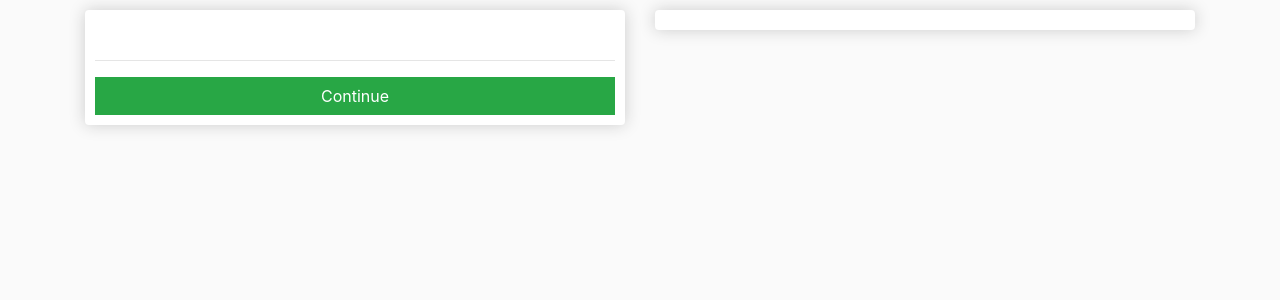
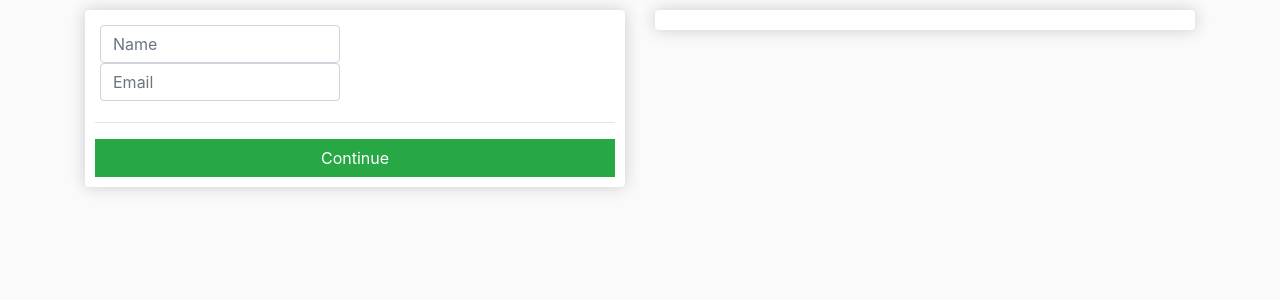
Before and after one commit to CindyKatoni/HeavenScent, a Django app: page /checkout/ in a window 1280 px wide. Shown: the part 57-357 px from the top of the page. Run offline with Django 3.2, Linux system fonts and the light colour scheme; some libraries are stand-ins or nearby versions.

Commit message:
Name and email input fields

```diff
--- a/store/templates/store/checkout.html
+++ b/store/templates/store/checkout.html
@@ -4,7 +4,10 @@
         <div class="box-element" id="form-wrapper">
             <form id="form">
                 <div id="user-info">
-                    <div class="form-field"></div>
+                    <div class="form-field">
+                        <input required class="form-control" type="text" name="name" placeholder="Name">
+                        <input required class="form-control" type="text" name="email" placeholder="Email">
+                    </div>
                 </div>
                 <div id="shipping-info"></div>
                 <hr>
```
